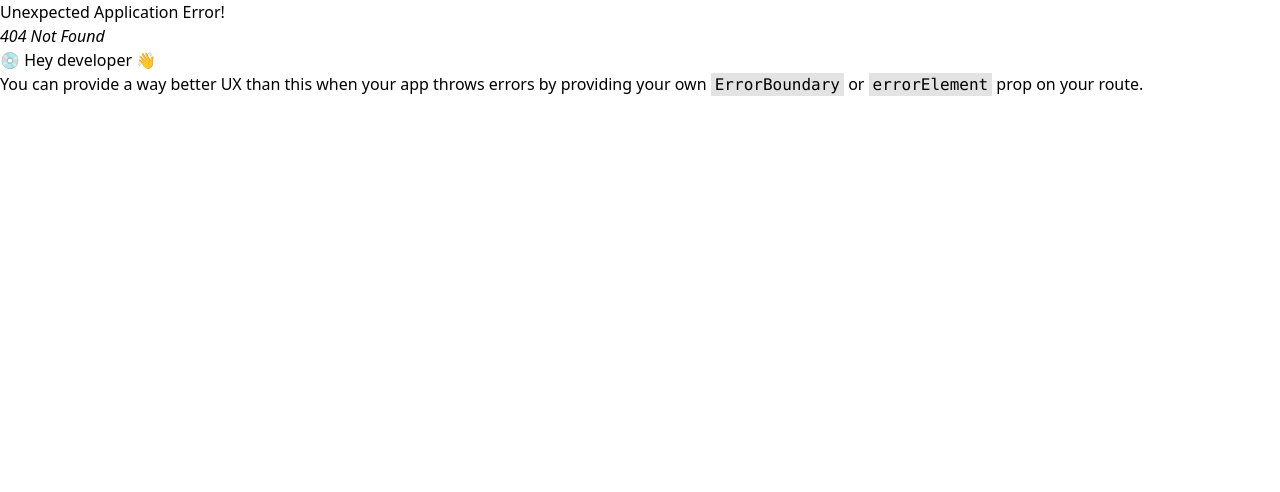
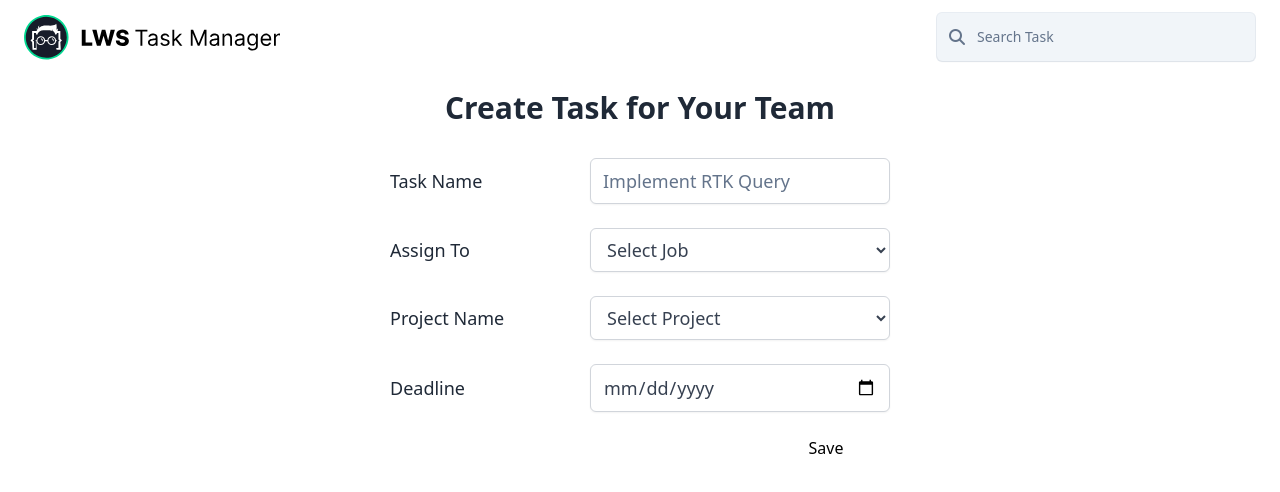
Before and after one commit to codernoyan/task-manager-app, a React (Vite) app: page /add-task in a window 1280 px wide. Before the commit this address had no page. Shown: the top 492 px of the page. Built offline with nearby package versions, Linux system fonts and the light colour scheme.

Commit message:
added add task form

```diff
--- /dev/null
+++ b/src/components/add/Add.jsx
@@ -0,0 +1,14 @@
+import Form from "./Form";
+
+export default function Add() {
+  return (
+    <main className="relative z-20 max-w-3xl mx-auto rounded-lg xl:max-w-none">
+      <h1 className="mt-4 mb-8 text-3xl font-bold text-center text-gray-800">
+        Create Task for Your Team
+      </h1>
+      <div className="justify-center mb-10 space-y-2 md:flex md:space-y-0">
+        <Form />
+      </div>
+    </main>
+  )
+}
--- /dev/null
+++ b/src/components/add/Form.jsx
@@ -0,0 +1,42 @@
+export default function Form() {
+  return (
+    <form className="space-y-6">
+      <div className="fieldContainer">
+        <label htmlFor="lws-taskName">Task Name</label>
+        <input type="text" name="taskName" id="lws-taskName" required placeholder="Implement RTK Query" />
+      </div>
+      <div className="fieldContainer">
+        <label>Assign To</label>
+        <select name="teamMember" id="lws-teamMember" required>
+          <option value hidden selected>Select Job</option>
+          <option>Sumit Saha</option>
+          <option>Sadh Hasan</option>
+          <option>Akash Ahmed</option>
+          <option>Md Salahuddin</option>
+          <option>Riyadh Hassan</option>
+          <option>Ferdous Hassan</option>
+          <option>Arif Almas</option>
+        </select>
+      </div>
+      <div className="fieldContainer">
+        <label htmlFor="lws-projectName">Project Name</label>
+        <select id="lws-projectName" name="projectName" required>
+          <option value hidden selected>Select Project</option>
+          <option>Scoreboard</option>
+          <option>Flight Booking</option>
+          <option>Product Cart</option>
+          <option>Book Store</option>
+          <option>Blog Application</option>
+          <option>Job Finder</option>
+        </select>
+      </div>
+      <div className="fieldContainer">
+        <label htmlFor="lws-deadline">Deadline</label>
+        <input type="date" name="deadline" id="lws-deadline" required />
+      </div>
+      <div className="text-right">
+        <button type="submit" className="lws-submit">Save</button>
+      </div>
+    </form>
+  )
+}
--- a/src/components/tasksList/Tasks.jsx
+++ b/src/components/tasksList/Tasks.jsx
@@ -1,15 +1,16 @@
+import { Link } from "react-router-dom";
 import Task from "./Task";
 
 export default function Tasks() {
   return (
     <main className="relative z-20 max-w-3xl mx-auto rounded-lg xl:max-w-none">
       <div className="justify-between mb-10 space-y-2 md:flex md:space-y-0">
-        <a href="./AddNew.html" className="lws-addnew group">
+        <Link to="/add-task" className="lws-addnew group">
           <svg xmlns="http://www.w3.org/2000/svg" fill="none" viewBox="0 0 24 24" strokeWidth="1.5" stroke="currentColor" className="w-6 h-6 group-hover:text-indigo-500">
             <path strokeLinecap="round" strokeLinejoin="round" d="M12 4.5v15m7.5-7.5h-15" />
           </svg>
           <span className="group-hover:text-indigo-500">Add New</span>
-        </a>
+        </Link>
       </div>
       <div className="lws-task-list">
         <Task />
--- /dev/null
+++ b/src/pages/AddTask.jsx
@@ -0,0 +1,9 @@
+import Add from "../components/add/Add";
+
+export default function AddTask() {
+  return (
+    <div className="container relative">
+      <Add />
+    </div>
+  )
+}
--- a/src/router/Router.jsx
+++ b/src/router/Router.jsx
@@ -1,5 +1,6 @@
 import { createBrowserRouter } from "react-router-dom";
 import Main from "../layout/Main";
+import AddTask from "../pages/AddTask";
 import Home from "../pages/Home";
 
 export const router = createBrowserRouter([
@@ -10,6 +11,10 @@ export const router = createBrowserRouter([
       {
         path: '/',
         element: <Home />
+      },
+      {
+        path: '/add-task',
+        element: <AddTask />
       }
     ]
   }
```
